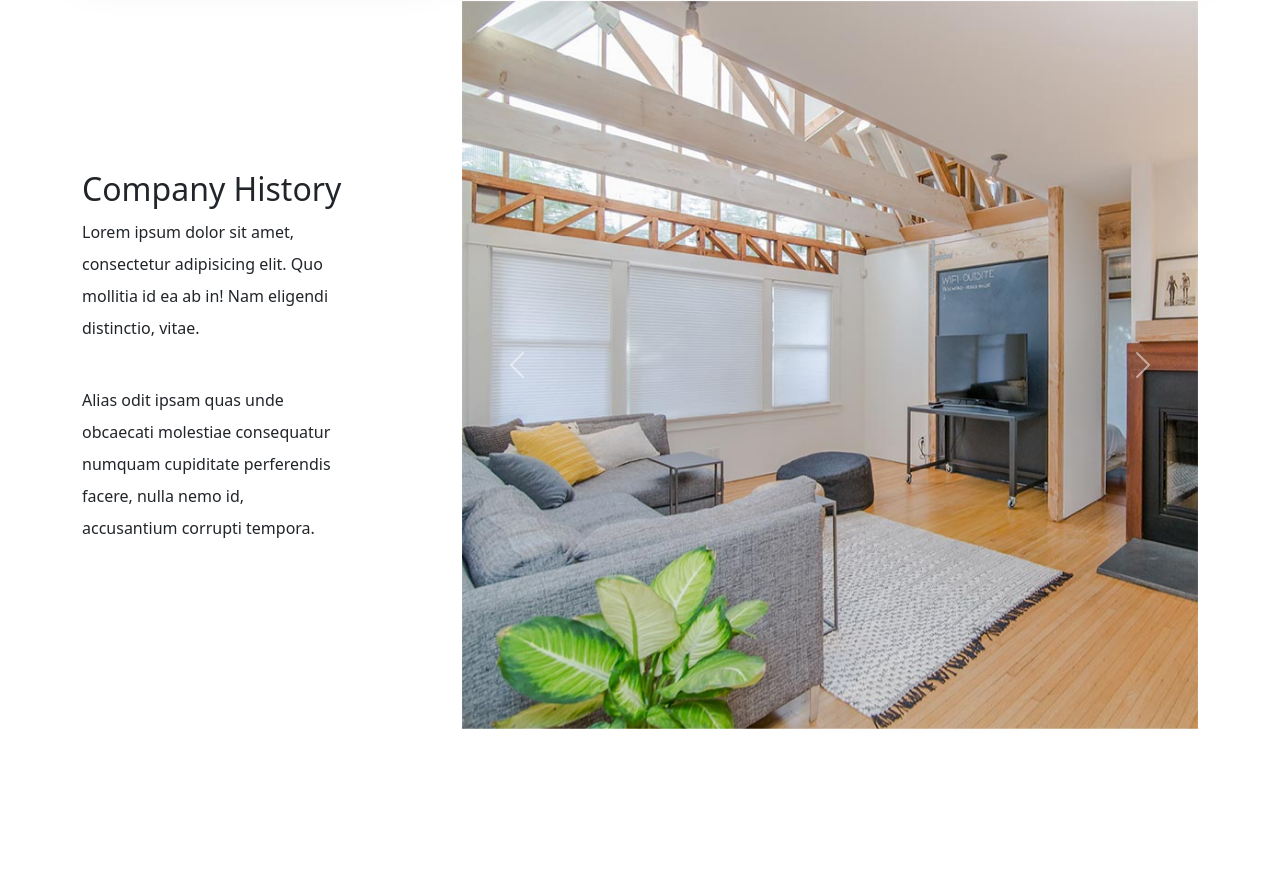
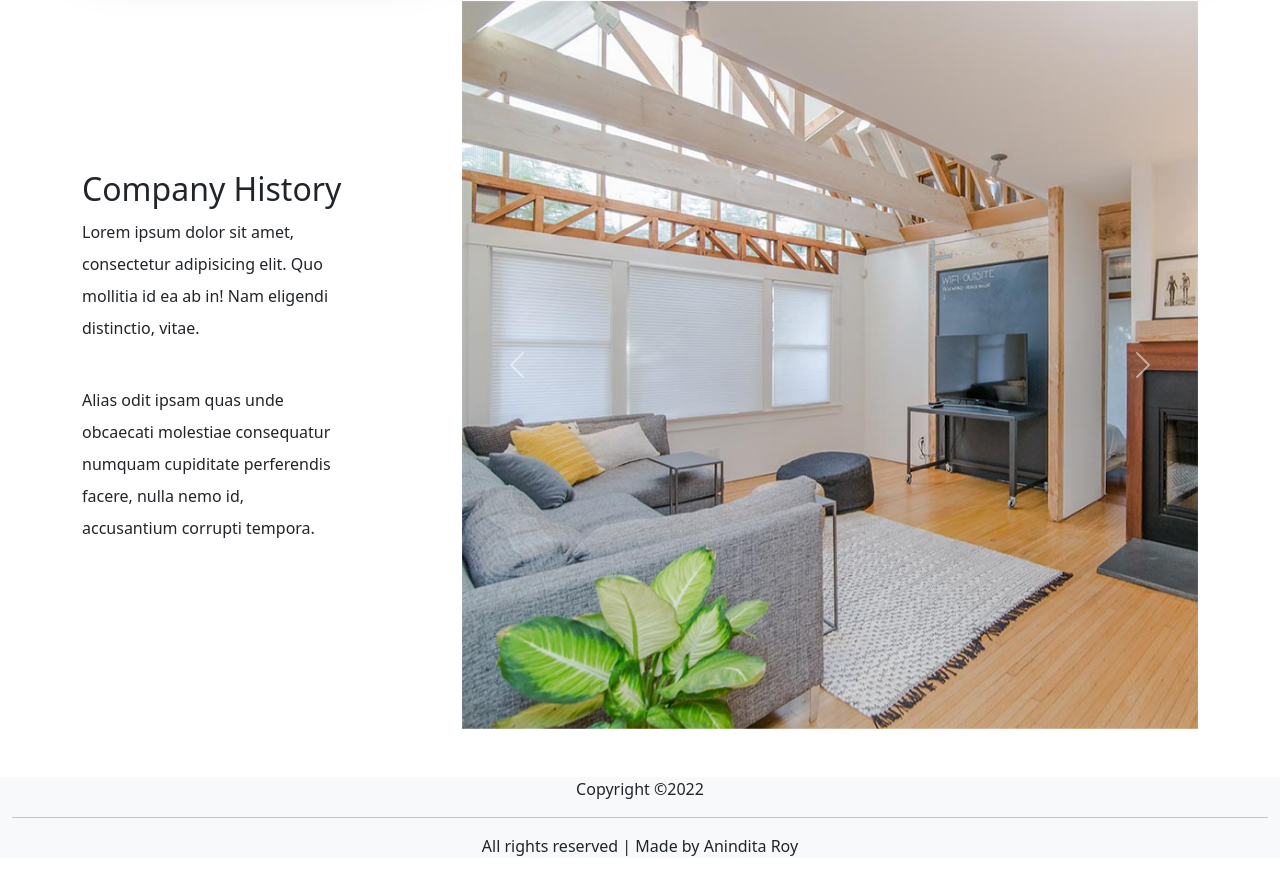
Before and after one commit to Aninditaroy/home-interior-and-decor, a plain HTML site: page index.html in a window 1280 px wide. Shown: the part 2897-3771 px from the top of the page. Before the commit the page ends 3674 px from the top, so only its background shows below. Drawn offline with nearby package versions, Linux system fonts and the light colour scheme; a web font is replaced by a local one.

Commit message:
footer section commit

```diff
--- a/index.html
+++ b/index.html
@@ -298,8 +298,12 @@
     </main>
 
     <!-- Footer starts -->
-    <footer>
-
+    <footer >
+         <div class="container-fluid bg-light  text-center">
+            <p>Copyright ©2022</p>
+            <hr>
+            <p> All rights reserved | Made by Anindita Roy</p>
+         </div>
     </footer>
 
     <!-- Bootstrap JS bundle -->
```
